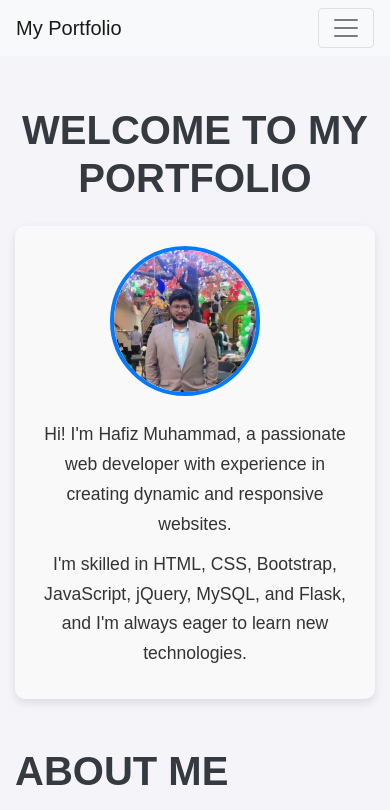
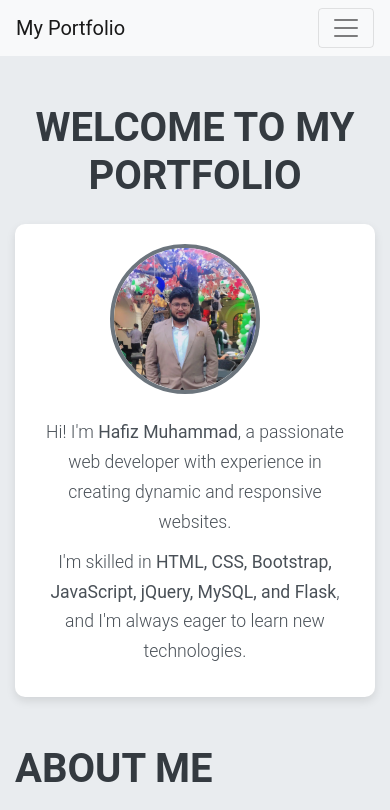
Before and after one commit to HafizMuhammadShah42895/ABC, a plain HTML site: page index.html in a window 390 px wide. Shown: the top 810 px of the page. Drawn offline with nearby package versions, Linux system fonts and the light colour scheme.

Commit message:
changing color

```diff
--- a/index.html
+++ b/index.html
@@ -17,7 +17,7 @@
             width: 200px;
             height: 200px;
             object-fit: cover;
-            border: 4px solid #007bff; /* Blue border */
+            border: 4px solid #6c757d; /* Elegant grey border */
             transition: transform 0.3s ease;
         }
 
@@ -29,7 +29,7 @@
         .profile-container {
             margin: 20px 0;
             padding: 30px;
-            background-color: #f9f9f9;
+            background-color: #ffffff;
             border-radius: 10px;
             box-shadow: 0 4px 10px rgba(0, 0, 0, 0.1);
             text-align: center;
@@ -39,17 +39,19 @@
         .profile-info p {
             font-size: 1.1rem;
             margin-bottom: 10px;
-            color: #333;
+            color: #495057;
         }
 
         /* Typography styling */
         h1 {
-            color: #007bff;
+            color: #343a40;
             font-weight: bold;
+            font-family: 'Roboto', sans-serif; /* Easy-to-read font */
         }
 
         p {
-            color: #555;
+            color: #6c757d;
+            font-family: 'Roboto', sans-serif; /* Easy-to-read font */
         }
 
         /* Add padding between sections */
@@ -64,7 +66,7 @@
 
         /* Customize hover effects */
         .profile-container:hover {
-            background-color: #ffffff;
+            background-color: #f8f9fa;
             box-shadow: 0 6px 15px rgba(0, 0, 0, 0.2);
         }
 
@@ -83,12 +85,28 @@
             .profile-container {
                 padding: 20px;
             }
+
+            .container {
+                margin-top: 20px;
+            }
+
+            h1 {
+                font-size: 2rem;
+            }
+
+            h2 {
+                font-size: 1.5rem;
+            }
+
+            p, li {
+                font-size: 1rem;
+            }
         }
 
         /* Custom CSS for About section */
         body {
-            background-color: #f4f4f9;
-            font-family: 'Arial', sans-serif;
+            background-color: #e9ecef;
+            font-family: 'Roboto', sans-serif; /* Easy-to-read font */
         }
 
         h1, h2 {
@@ -109,7 +127,7 @@
 
         p, li {
             font-size: 1.1rem;
-            color: #555;
+            color: #495057;
             line-height: 1.7;
         }
 
@@ -127,8 +145,8 @@
         }
 
         .btn-primary {
-            background-color: #007bff;
-            border-color: #007bff;
+            background-color: #6c757d;
+            border-color: #6c757d;
             font-size: 1.2rem;
         }
 
@@ -197,7 +215,7 @@
         .contact-section {
             margin-top: 50px;
             padding: 30px;
-            background-color: #f9f9f9;
+            background-color: #ffffff;
             border-radius: 10px;
             box-shadow: 0 4px 10px rgba(0, 0, 0, 0.1);
             text-align: center;
@@ -239,7 +257,7 @@
             position: absolute;
             width: 100%;
             height: 4px;
-            background-color: #007bff;
+            background-color: #6c757d;
             bottom: 0;
             left: 0;
             transform: scaleX(0);
@@ -283,7 +301,7 @@
 
         /* Additional creativity */
         .about-section .highlight {
-            background: linear-gradient(to right, #007bff, #00c6ff);
+            background: linear-gradient(to right, #6c757d, #adb5bd);
             -webkit-background-clip: text;
             color: transparent;
             animation: gradient 3s infinite;
@@ -304,7 +322,7 @@
         .about-section .icon {
             font-size: 2rem;
             margin-right: 10px;
-            color: #007bff;
+            color: #6c757d;
             transition: transform 0.3s ease;
         }
 
@@ -442,9 +460,10 @@
     <div id="contact" class="container mt-5 contact-section">
         <h1>Contact</h1>
         <p>Feel free to reach out to me through the following platforms:</p>
+        <p class="lead">Click on the icons below to get in touch!</p>
         <div class="contact-icons">
             <a href="mailto:hafizmuhammadshah11@gmail.com"><img src="img/email_icon.png" alt="Email" title="Email"></a>
-            <a href="https://github.com/yourusername" target="_blank"><img src="img/github_logo.png" alt="GitHub" title="GitHub"></a>
+            <a href="https://github.com/HafizMuhammadShah42895" target="_blank"><img src="img/github_logo.png" alt="GitHub" title="GitHub"></a>
             <a href="https://wa.me/03450976304" target="_blank"><img src="img/whatsapp_logo.png" alt="WhatsApp" title="WhatsApp"></a>
             <a href="https://www.linkedin.com/in/hafiz-muhammad-779399247" target="_blank"><img src="img/linkedin_logo.png" alt="LinkedIn" title="LinkedIn"></a>
         </div>
```
